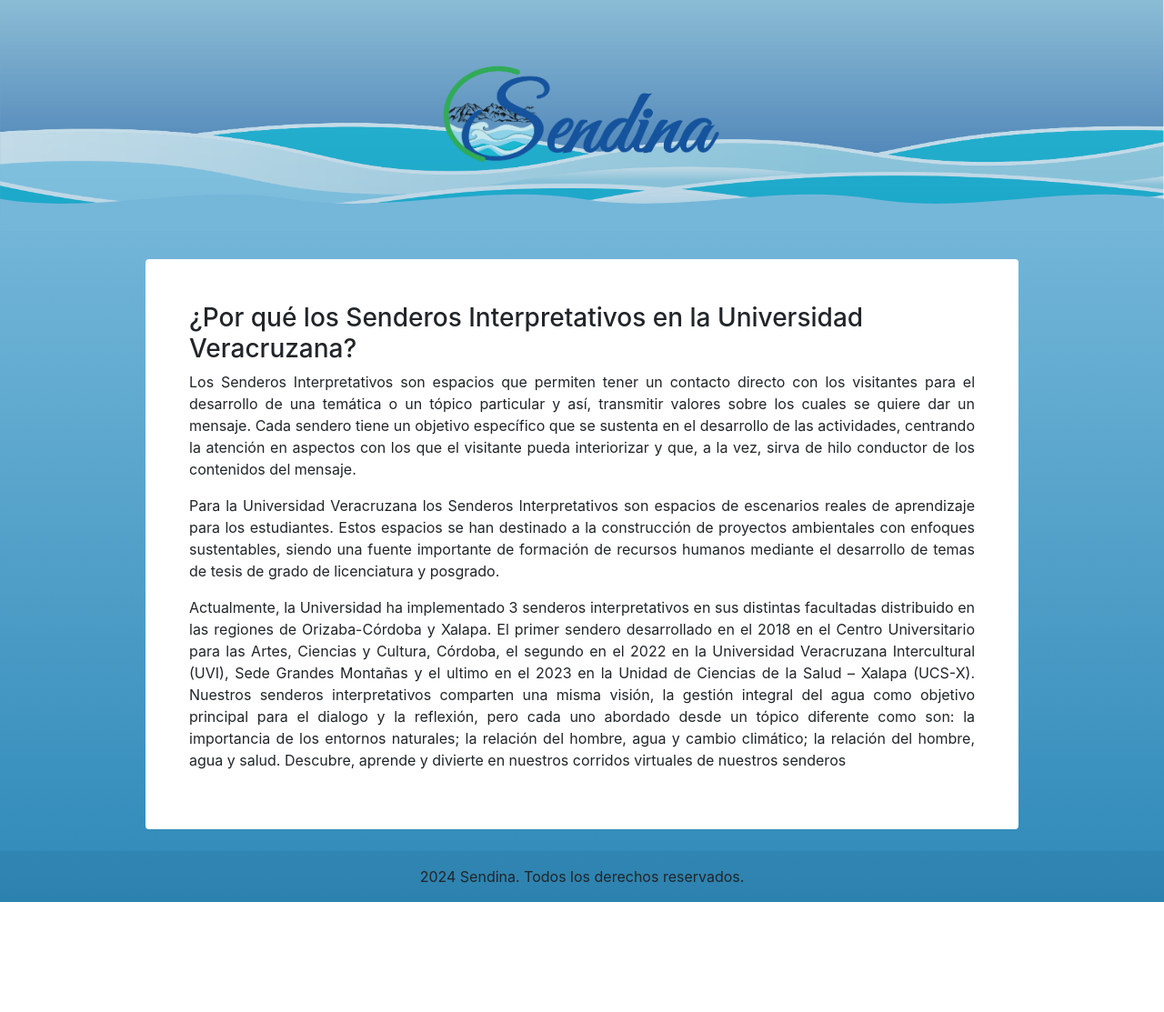
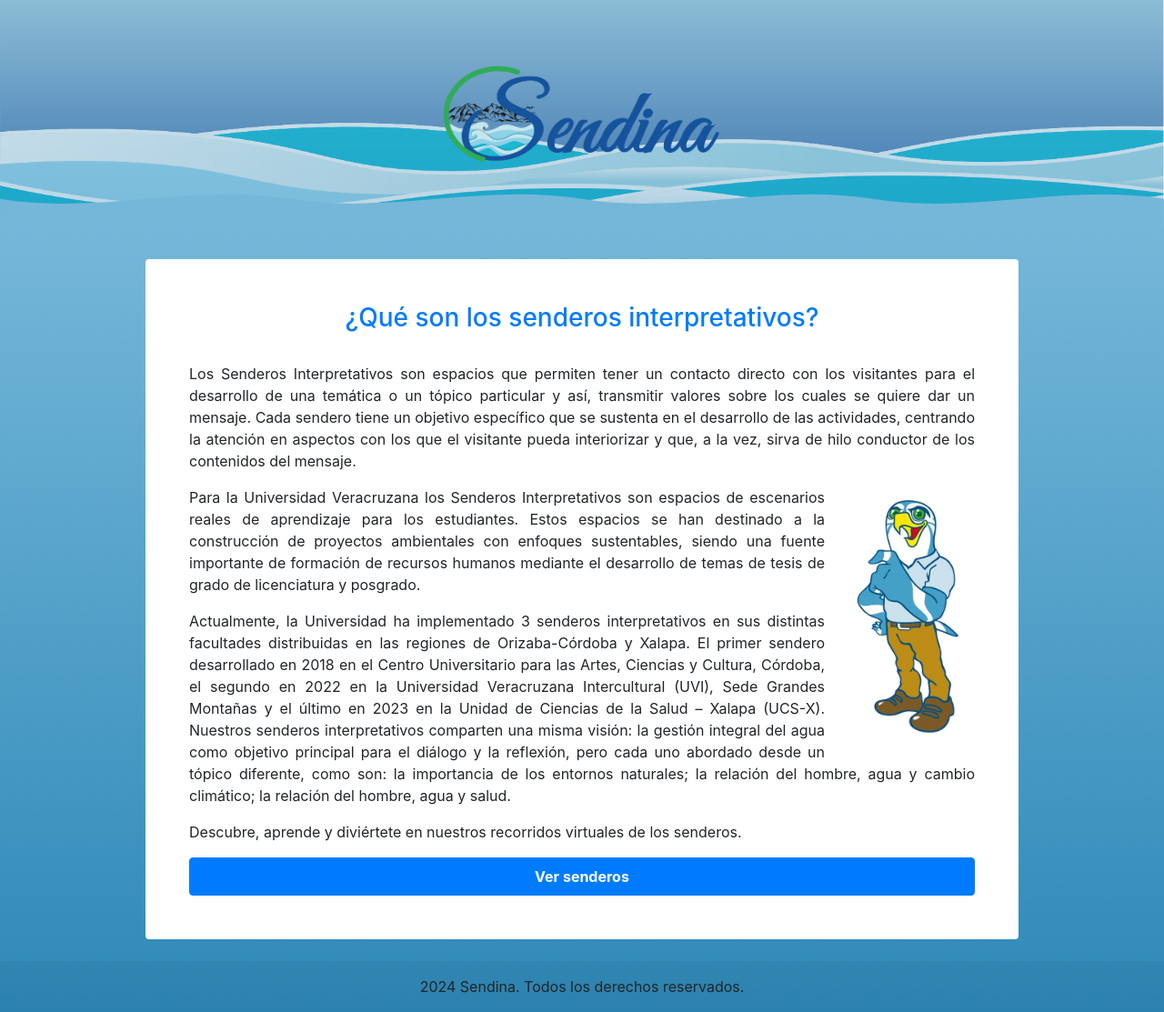
Before and after one commit to Froshlee14/SendinaUV, a PHP site: page /senderosUV/ in a window 1280 px wide. Shown: the part 47-1160 px from the top of the page at 91% size. Before the commit the page ends 1039 px from the top, so only its background shows below. Run offline with PHP 8.4, Linux system fonts and the light colour scheme; some libraries are stand-ins or nearby versions.

Commit message:
Mas re-ordenamiento de codigo

```diff
--- a/public/css/custom.css
+++ b/public/css/custom.css
@@ -400,6 +400,26 @@ textarea:focus + label{
 
 
 /* Estilos del visualizador */
+
+    .video-container {
+        position: relative;
+        padding-bottom: 56.25%;
+        height: 0;
+        overflow: hidden;
+        max-width: 100%;
+        background: #000;
+        border-radius: 0.5rem;
+    }
+
+    .video-container iframe {
+        position: absolute;
+        top: 0;
+        left: 0;
+        width: 100%;
+        height: 100%;
+    }
+
+
 .sidebar-map{
 	position: -webkit-sticky;
 	position: sticky;
@@ -412,12 +432,12 @@ textarea:focus + label{
 
 .map_card{
 	width: 200px;
-	height:300px,
+	height:320px,
 }
 
 #map {
 	width: 100%;
-	height: 300px;
+	height: 320px;
 }
 
 @media (max-width: 768px) {
--- a/vistas/inicio/index.php
+++ b/vistas/inicio/index.php
@@ -11,18 +11,12 @@
 
 <body class="bg-sendina">
 
-	<?php  require 'vistas/navbar.php' ?>
-
-	<?php  require 'vistas/header.php' ?>
-
+	<?php require 'vistas/navbar.php' ?>
+	<?php require 'vistas/header.php' ?>
 
 	<div class="container-fluid p-0">
-
-
-
-			<div class="container w-md-75 bg-white p-5 mt-4 mb-4 border-0 rounded">
-
-								<h3> ¿Por qué los Senderos Interpretativos en la Universidad Veracruzana? </h3>
+		<div class="container w-md-75 bg-white p-5 mt-4 mb-4 border-0 rounded shadow">
+			<h3 class="pb-4 text-primary text-center">¿Qué son los senderos interpretativos?</h3>
 
 			<p class="text-justify">
 				Los Senderos Interpretativos son espacios que permiten tener un contacto directo con
@@ -32,7 +26,11 @@ específico que se sustenta en el desarrollo de las actividades, centrando la at
 				aspectos con los que el visitante pueda interiorizar y que, a la vez, sirva de hilo conductor
 				de los contenidos del mensaje.
 			</p>
+
+			<!-- <h3 class="pb-4 text-primary text-center mt-5">Senderos Interpretativos en la Universidad Veracruzana</h3> -->
 			<p class="text-justify">
+				<img src="<?php echo constant('URL') ?>public/imgs/Luzios/Luzio pensante.png" alt="Senderos Interpretativos"
+				class="img-fluid rounded" style="width: 150px; height: 150; float: right; margin: 0 0 15px 15px; object-fit: cover;">
 				Para la Universidad Veracruzana los Senderos Interpretativos son espacios de escenarios
 				reales de aprendizaje para los estudiantes. Estos espacios se han destinado a la
 				construcción de proyectos ambientales con enfoques sustentables, siendo una fuente
@@ -41,26 +39,25 @@ de grado de licenciatura y posgrado.
 			</p>
 			<p class="text-justify">
 				Actualmente, la Universidad ha implementado 3 senderos interpretativos en sus distintas
-facultadas distribuido en las regiones de Orizaba-Córdoba y Xalapa. El primer sendero
-desarrollado en el 2018 en el Centro Universitario para las Artes, Ciencias y Cultura,
-Córdoba, el segundo en el 2022 en la Universidad Veracruzana Intercultural (UVI), Sede
-Grandes Montañas y el ultimo en el 2023 en la Unidad de Ciencias de la Salud – Xalapa
-(UCS-X). Nuestros senderos interpretativos comparten una misma visión, la gestión
-integral del agua como objetivo principal para el dialogo y la reflexión, pero cada uno
-abordado desde un tópico diferente como son: la importancia de los entornos naturales;
+				facultades distribuidas en las regiones de Orizaba-Córdoba y Xalapa. El primer sendero
+				desarrollado en 2018 en el Centro Universitario para las Artes, Ciencias y Cultura,
+				Córdoba, el segundo en 2022 en la Universidad Veracruzana Intercultural (UVI), Sede
+				Grandes Montañas y el último en 2023 en la Unidad de Ciencias de la Salud – Xalapa
+				(UCS-X). Nuestros senderos interpretativos comparten una misma visión: la gestión
+				integral del agua como objetivo principal para el diálogo y la reflexión, pero cada uno
+				abordado desde un tópico diferente, como son: la importancia de los entornos naturales;
 				la relación del hombre, agua y cambio climático; la relación del hombre, agua y salud.
-Descubre, aprende y divierte en nuestros corridos virtuales de nuestros senderos
-
 			</p>
-
+			<p class="text-justify">
+				Descubre, aprende y diviértete en nuestros recorridos virtuales de los senderos.
+			</p>
+			<div class="text-center">
+				<a href="" class="btn btn-block btn-primary font-weight-bold mt-3 py-2">Ver senderos</a>
+			</div>
+		</div>
 	</div>
 
-			<?php  require 'vistas/footer.php' ?>
-
-		</div>
-
-
-
+	<?php require 'vistas/footer.php' ?>
 
 	<script src="https://code.jquery.com/jquery-3.2.1.slim.min.js" integrity="sha384-KJ3o2DKtIkvYIK3UENzmM7KCkRr/rE9/Qpg6aAZGJwFDMVNA/GpGFF93hXpG5KkN" crossorigin="anonymous"></script>
 	<script src="https://cdn.jsdelivr.net/npm/popper.js@1.12.9/dist/umd/popper.min.js" integrity="sha384-ApNbgh9B+Y1QKtv3Rn7W3mgPxhU9K/ScQsAP7hUibX39j7fakFPskvXusvfa0b4Q" crossorigin="anonymous"></script>
```
Also changed, not shown: vistas/sendero/visualizador.php (+43 -33 lines), public/imgs/Luzios/Cara de liz.png (added), public/imgs/Luzios/Cara de luzio.png (added), public/imgs/Luzios/Liz señala.png (added), public/imgs/Luzios/Liz y Luzio señalan.png (added), public/imgs/Luzios/Liz y luzio.png (added), public/imgs/Luzios/Luzio busca.png (added), public/imgs/Luzios/Luzio buscador.png (added), public/imgs/Luzios/Luzio pensante.png (added). Lines whose indentation alone changed are shown as unchanged.
